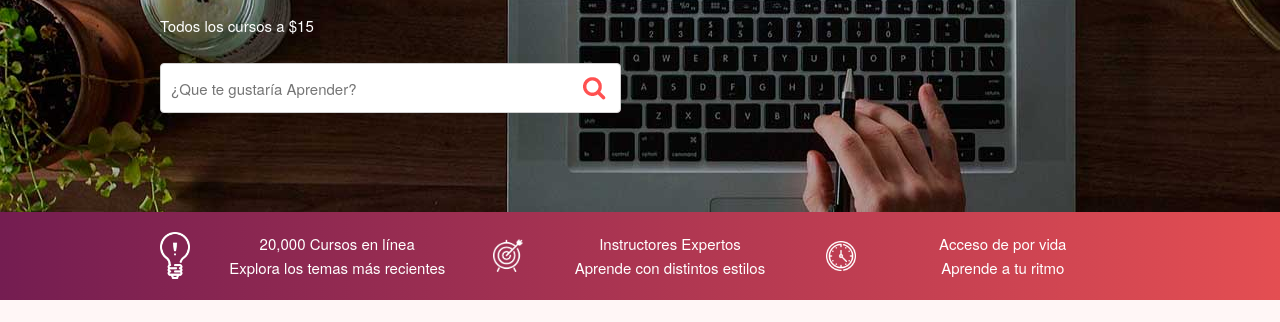
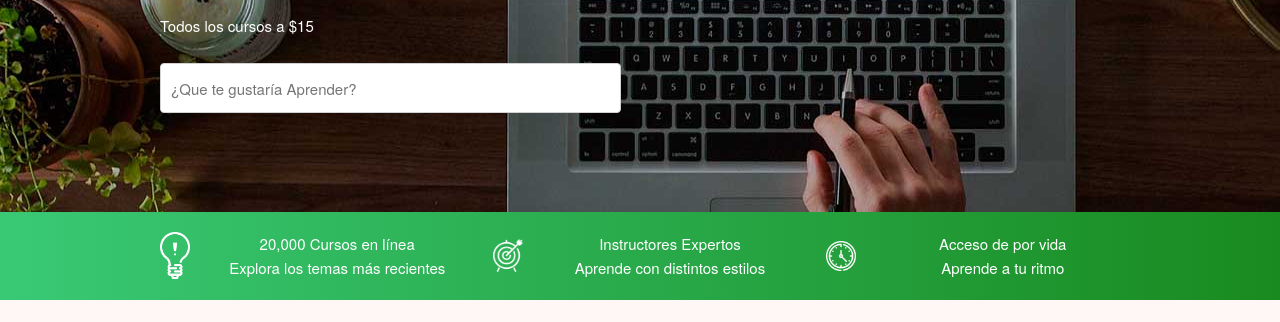
Before and after one commit to jotape1997/carrito-compras.io, a plain HTML site: page index.html in a window 1280 px wide. Shown: the part 225-547 px from the top of the page. Drawn offline with Linux system fonts and the light colour scheme.

Commit message:
Cambios de estilos

```diff
--- a/css/custom.css
+++ b/css/custom.css
@@ -19,7 +19,7 @@ header {
     }
 }
 .borrar-curso {
-    background-color: red;
+    background-color: #39c975;
     border-radius: 50%;
     padding: 5px 10px;
     text-decoration: none;
@@ -58,7 +58,7 @@ ul {
 }
 .vacio {
     padding: 10px;
-    background-color: crimson;
+    background-color: #39c975;
     text-align: center;
     border-radius: 10px;
     color: white;
@@ -84,20 +84,17 @@ ul {
     display: block;
     text-indent: -9999px;
     width: 50px;
-    background-image: url(../img/lupa.png);
-    background-position: right center;
-    background-repeat: no-repeat;
     border:none;
 }
 
 
 .barra {
     padding: 20px 0;
-background: #741d51; /* Old browsers */
-background: -moz-linear-gradient(left, #741d51 0%, #e44e52 100%); /* FF3.6-15 */
-background: -webkit-linear-gradient(left, #741d51 0%,#e44e52 100%); /* Chrome10-25,Safari5.1-6 */
-background: linear-gradient(to right, #741d51 0%,#e44e52 100%); /* W3C, IE10+, FF16+, Chrome26+, Opera12+, Safari7+ */
-filter: progid:DXImageTransform.Microsoft.gradient( startColorstr='#741d51', endColorstr='#e44e52',GradientType=1 ); /* IE6-9 */
+    background: #39c975; /* Old browsers */
+    background: -moz-linear-gradient(left, #39c975 0%, #198a1f 100%); /* FF3.6-15 */
+    background: -webkit-linear-gradient(left, #39c975 0%,#198a1f 100%); /* Chrome10-25,Safari5.1-6 */
+    background: linear-gradient(to right, #39c975 0%,#198a1f 100%); /* W3C, IE10+, FF16+, Chrome26+, Opera12+, Safari7+ */
+    filter: progid:DXImageTransform.Microsoft.gradient( startColorstr='#39c975', endColorstr='#198a1f',GradientType=1 ); /* IE6-9 */
 }
 
 .barra p {
@@ -117,8 +114,6 @@ filter: progid:DXImageTransform.Microsoft.gradient( startColorstr='#741d51', end
         margin-bottom:0;
     }
 }
-
-
 
 .icono1 {
     background-image: url(../img/icono1.png);
@@ -165,14 +160,13 @@ filter: progid:DXImageTransform.Microsoft.gradient( startColorstr='#741d51', end
     font-size: 22px;
 }
 
-
 .footer {
     margin-top: 40px;
     border-top:1px solid #aaa;;
     padding-top: 40px;
 }
 .footer .menu a{
-display: block;
-margin-bottom: 10px;
-text-decoration: none;
+    display: block;
+    margin-bottom: 10px;
+    text-decoration: none;
 }
--- a/index.html
+++ b/index.html
@@ -53,7 +53,6 @@
                                 <p>Todos los cursos a $15</p>
                                 <form action="#" id="busqueda" method="post" class="formulario">
                                     <input class="u-full-width" type="text" placeholder="¿Que te gustaría Aprender?" id="buscador">
-                                    <input type="submit" id="submit-buscador" class="submit-buscador">
                                 </form>
                         </div>
                     </div>
```
